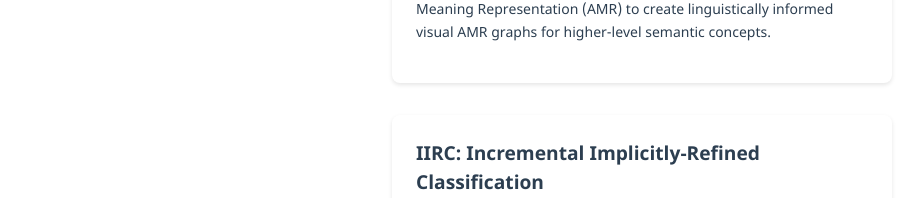
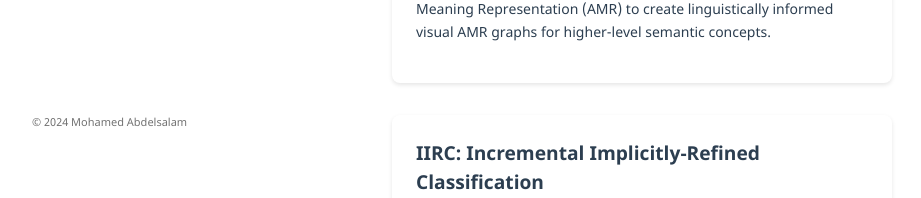
Before and after one commit to MohamedAbdelsalam9/mohamedabdelsalam9.github.io, a Jekyll site: the page built from index.md, in a window 1280 px wide and 900 px high, scrolled down 556 px. Shown: the part 699-897 px from the top of the window, without its empty margins (178-1099 px from the left). Built offline with Jekyll 4.4.1, drawn with Linux system fonts in a browser that asks for light colours; the repository's description, which GitHub fills in, is left out.

Commit message:
Update default.html

```diff
--- a/_layouts/default.html
+++ b/_layouts/default.html
@@ -46,7 +46,7 @@
         {% if site.github.is_project_page %}
         <p>This project is maintained by <a href="{{ site.github.owner_url }}">{{ site.github.owner_name }}</a></p>
         {% endif %}
-<!--         <p><small>Hosted on GitHub Pages &mdash; Theme by <a href="https://github.com/orderedlist">orderedlist</a></small></p> -->
+        <p><small>© {{ 'now' | date: "%Y" }} Mohamed Abdelsalam</small></p>
       </footer>
     </div>
     <script src="{{ "/assets/js/scale.fix.js" | relative_url }}"></script>
```
